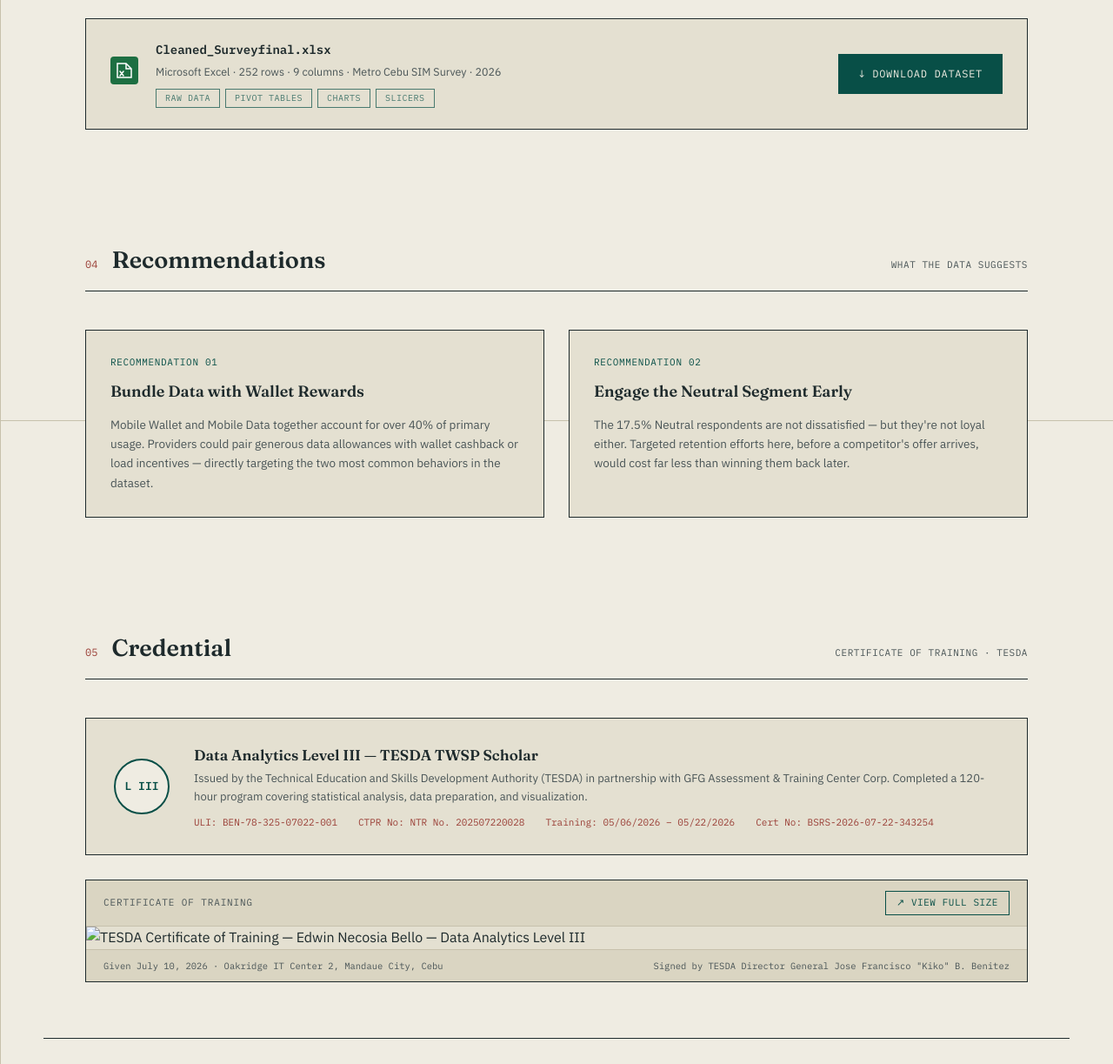
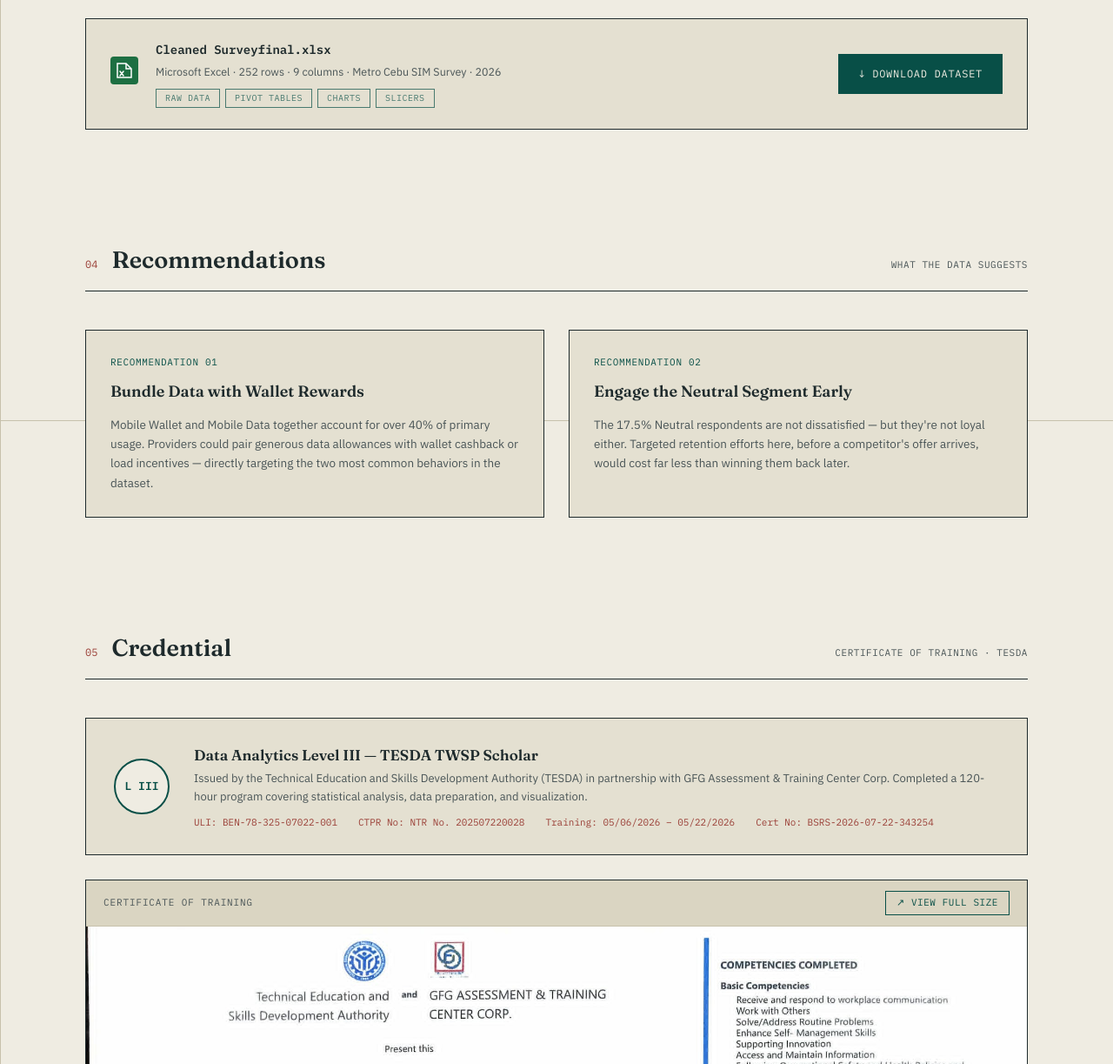
Before and after one commit to wynnsben/dataanalyst, a plain HTML site: page index.html in a window 1280 px wide. Shown: the part 2717-3940 px from the top of the page at 87% size. Drawn offline with Linux system fonts and the light colour scheme.

Commit message:
Update index.html

```diff
--- a/index.html
+++ b/index.html
@@ -854,7 +854,7 @@
       </svg>
     </div>
     <div class="dataset-info">
-      <div class="dataset-title">Cleaned_Surveyfinal.xlsx</div>
+      <div class="dataset-title">Cleaned Surveyfinal.xlsx</div>
       <div class="dataset-meta">Microsoft Excel · 252 rows · 9 columns · Metro Cebu SIM Survey · 2026</div>
       <div class="dataset-tags">
         <span>Raw Data</span><span>Pivot Tables</span><span>Charts</span><span>Slicers</span>
@@ -911,10 +911,10 @@
   <div class="cert-frame">
     <div class="cert-frame-label">
       <span>Certificate of Training</span>
-      <a href="tesda-certificate.jpg" target="_blank" class="cert-view-btn">↗ View Full Size</a>
+      <a href="TESDA Certificate.jfif" target="_blank" class="cert-view-btn">↗ View Full Size</a>
     </div>
     <img
-      src="tesda-certificate.jpg"
+      src="TESDA Certificate.jfif"
       alt="TESDA Certificate of Training — Edwin Necosia Bello — Data Analytics Level III"
       class="cert-img"
       onclick="openCertLightbox()"
@@ -929,7 +929,7 @@
   <div class="cert-lightbox" id="certLightbox" onclick="closeCertLightbox()">
     <div class="cert-lightbox-inner">
       <button class="cert-close" onclick="closeCertLightbox()">✕ Close</button>
-      <img src="tesda-certificate.jpg" alt="TESDA Certificate — Edwin Necosia Bello"/>
+      <img src="TESDA Certificate.jfif" alt="TESDA Certificate — Edwin Necosia Bello"/>
     </div>
   </div>
 </section>
```
